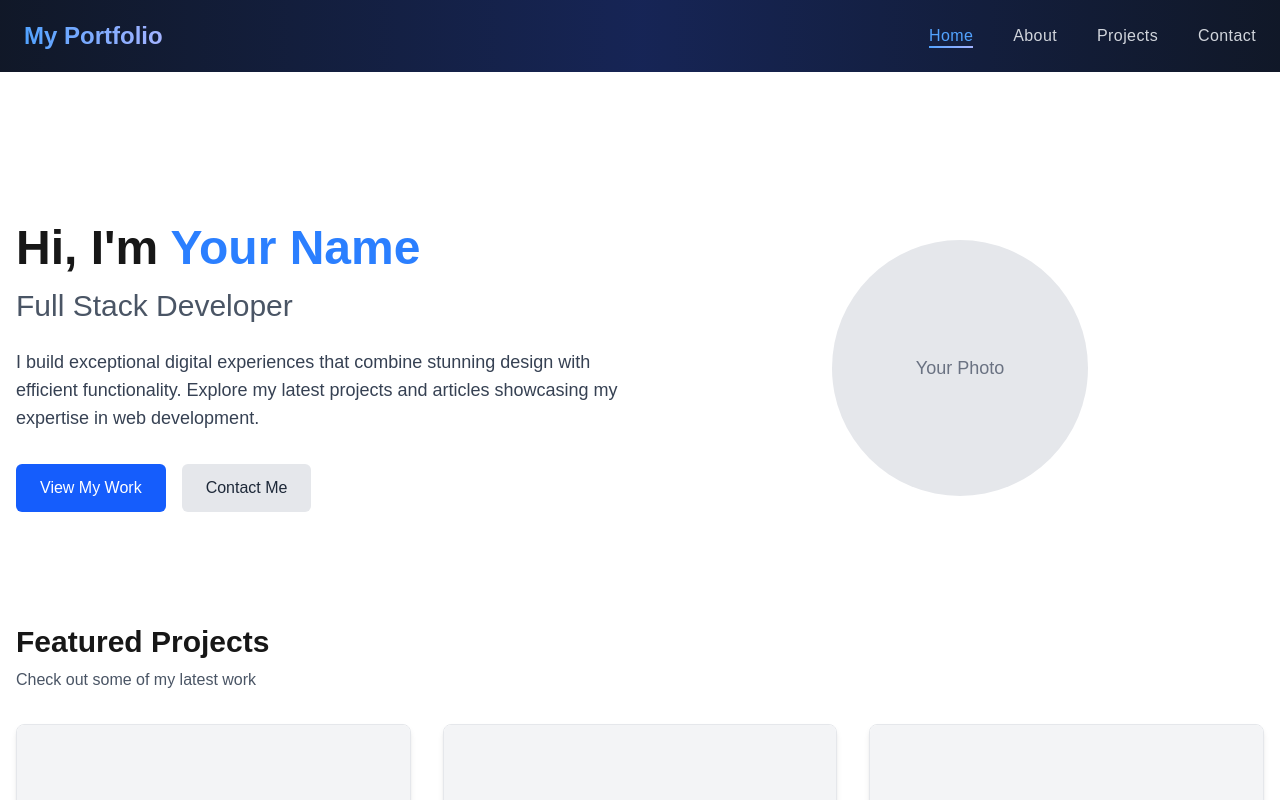
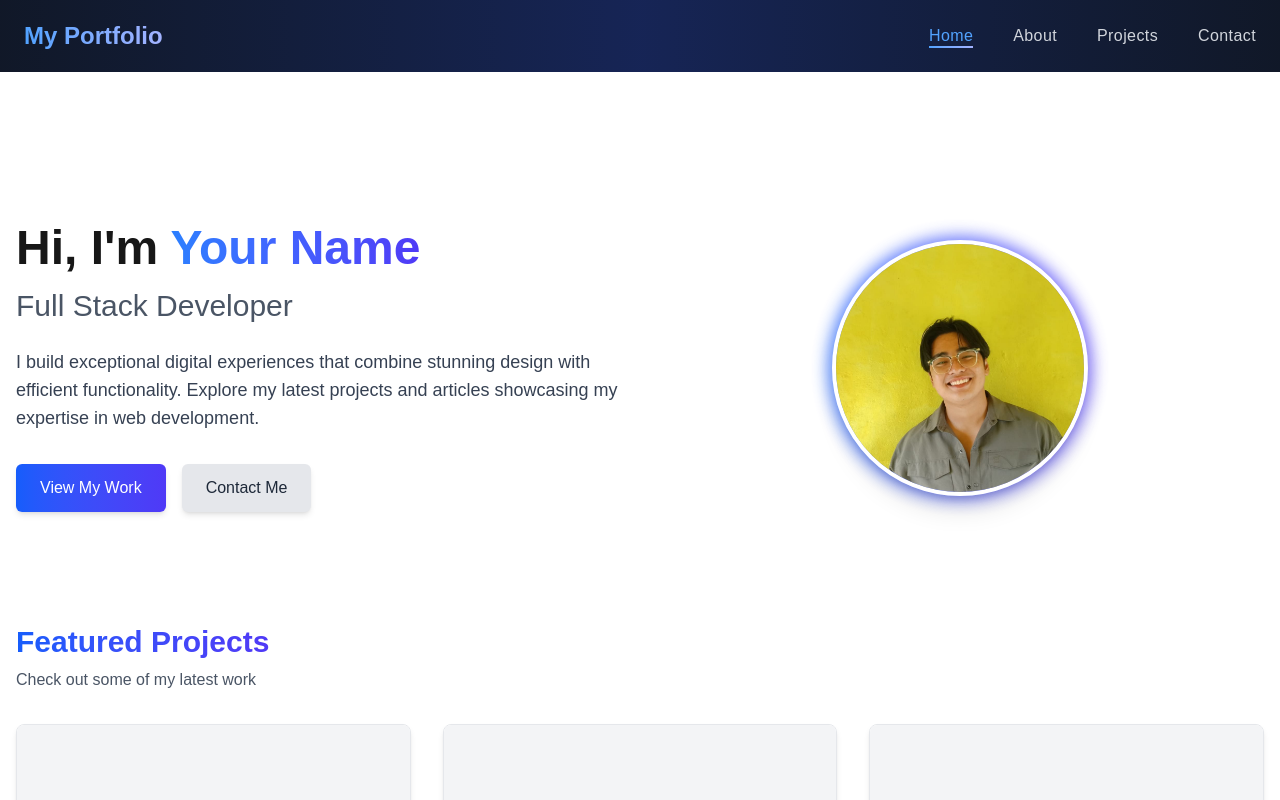
Before and after one commit to Tofuwuuu/My-Personal-website, a Next.js app in the folder portfolio/: page / in a window 1280 px wide. Shown: the top 800 px of the page. Built offline with nearby package versions, Linux system fonts and the light colour scheme.

Commit message:
Added profile picture with enhanced styling and animations

```diff
--- a/portfolio/src/app/globals.css
+++ b/portfolio/src/app/globals.css
@@ -60,6 +60,17 @@ a {
   to { opacity: 1; transform: translateY(0); }
 }
 
+/* Tilt animation for profile picture glow effect */
+@keyframes tilt {
+  0%, 100% { transform: rotate(0deg); }
+  25% { transform: rotate(1deg); }
+  75% { transform: rotate(-1deg); }
+}
+
+.animate-tilt {
+  animation: tilt 10s infinite linear;
+}
+
 main {
   animation: fadeIn 0.6s ease-out forwards;
 }
--- a/portfolio/src/app/page.tsx
+++ b/portfolio/src/app/page.tsx
@@ -8,7 +8,7 @@ export default function Home() {
       <section className="flex flex-col md:flex-row items-center justify-between py-12 gap-8">
         <div className="md:w-1/2">
           <h1 className="text-4xl md:text-5xl font-bold mb-4">
-            Hi, I'm <span className="text-blue-500">Your Name</span>
+            Hi, I'm <span className="bg-gradient-to-r from-blue-500 to-indigo-600 bg-clip-text text-transparent">Your Name</span>
           </h1>
           <h2 className="text-2xl md:text-3xl font-medium mb-6 text-gray-600 dark:text-gray-300">
             Full Stack Developer
@@ -17,18 +17,29 @@ export default function Home() {
             I build exceptional digital experiences that combine stunning design with efficient functionality. Explore my latest projects and articles showcasing my expertise in web development.
           </p>
           <div className="flex flex-wrap gap-4">
-            <Link href="/projects" className="px-6 py-3 bg-blue-600 text-white rounded-md hover:bg-blue-700 transition">
+            <Link href="/projects" className="px-6 py-3 bg-gradient-to-r from-blue-600 to-indigo-600 text-white rounded-md hover:from-blue-700 hover:to-indigo-700 transition shadow-md hover:shadow-lg transform hover:-translate-y-0.5">
               View My Work
             </Link>
-            <Link href="/contact" className="px-6 py-3 bg-gray-200 text-gray-800 dark:bg-gray-800 dark:text-gray-200 rounded-md hover:bg-gray-300 dark:hover:bg-gray-700 transition">
+            <Link href="/contact" className="px-6 py-3 bg-gray-200 text-gray-800 dark:bg-gray-800 dark:text-gray-200 rounded-md hover:bg-gray-300 dark:hover:bg-gray-700 transition shadow-md hover:shadow-lg transform hover:-translate-y-0.5">
               Contact Me
             </Link>
           </div>
         </div>
         <div className="md:w-1/2 flex justify-center">
-          {/* Placeholder for profile image */}
-          <div className="w-64 h-64 bg-gray-200 dark:bg-gray-800 rounded-full flex items-center justify-center">
-            <span className="text-gray-500 dark:text-gray-400 text-lg">Your Photo</span>
+          {/* Profile image with enhanced styling */}
+          <div className="relative group">
+            <div className="absolute -inset-1 bg-gradient-to-r from-blue-600 to-indigo-600 rounded-full blur opacity-75 group-hover:opacity-100 transition duration-1000 group-hover:duration-200 animate-tilt"></div>
+            <div className="relative w-64 h-64 overflow-hidden rounded-full border-4 border-white dark:border-gray-800 shadow-xl">
+              <Image
+                src="/Profile.jpg"
+                alt="Profile Picture"
+                fill
+                style={{ objectFit: 'cover' }}
+                sizes="(max-width: 768px) 100vw, 256px"
+                priority
+                className="transition-transform duration-500 group-hover:scale-110"
+              />
+            </div>
           </div>
         </div>
       </section>
@@ -36,12 +47,12 @@ export default function Home() {
       {/* Featured Projects Section */}
       <section className="py-16">
         <div className="mb-8">
-          <h2 className="text-3xl font-bold mb-2">Featured Projects</h2>
+          <h2 className="text-3xl font-bold mb-2 bg-gradient-to-r from-blue-600 to-indigo-600 bg-clip-text text-transparent inline-block">Featured Projects</h2>
           <p className="text-gray-600 dark:text-gray-300">Check out some of my latest work</p>
         </div>
         <div className="grid grid-cols-1 md:grid-cols-2 lg:grid-cols-3 gap-8">
           {/* Project Card 1 */}
-          <div className="border border-gray-200 dark:border-gray-800 rounded-lg overflow-hidden shadow-md hover:shadow-lg transition">
+          <div className="border border-gray-200 dark:border-gray-800 rounded-lg overflow-hidden shadow-md hover:shadow-lg transition transform hover:-translate-y-1">
             <div className="h-48 bg-gray-100 dark:bg-gray-700 flex items-center justify-center">
               <span className="text-gray-500 dark:text-gray-400">Project Image</span>
             </div>
@@ -54,7 +65,7 @@ export default function Home() {
             </div>
           </div>
           {/* Project Card 2 */}
-          <div className="border border-gray-200 dark:border-gray-800 rounded-lg overflow-hidden shadow-md hover:shadow-lg transition">
+          <div className="border border-gray-200 dark:border-gray-800 rounded-lg overflow-hidden shadow-md hover:shadow-lg transition transform hover:-translate-y-1">
             <div className="h-48 bg-gray-100 dark:bg-gray-700 flex items-center justify-center">
               <span className="text-gray-500 dark:text-gray-400">Project Image</span>
             </div>
@@ -67,7 +78,7 @@ export default function Home() {
             </div>
           </div>
           {/* Project Card 3 */}
-          <div className="border border-gray-200 dark:border-gray-800 rounded-lg overflow-hidden shadow-md hover:shadow-lg transition">
+          <div className="border border-gray-200 dark:border-gray-800 rounded-lg overflow-hidden shadow-md hover:shadow-lg transition transform hover:-translate-y-1">
             <div className="h-48 bg-gray-100 dark:bg-gray-700 flex items-center justify-center">
               <span className="text-gray-500 dark:text-gray-400">Project Image</span>
             </div>
```
Also changed, not shown: portfolio/public/Profile.jpg (added), portfolio/src/Image/Profile.jpg (added).
